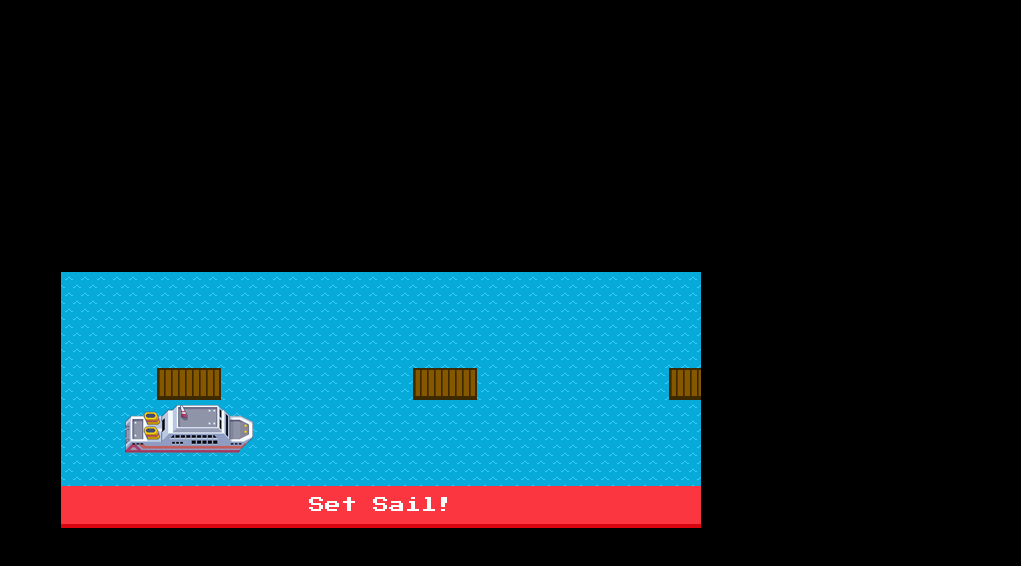
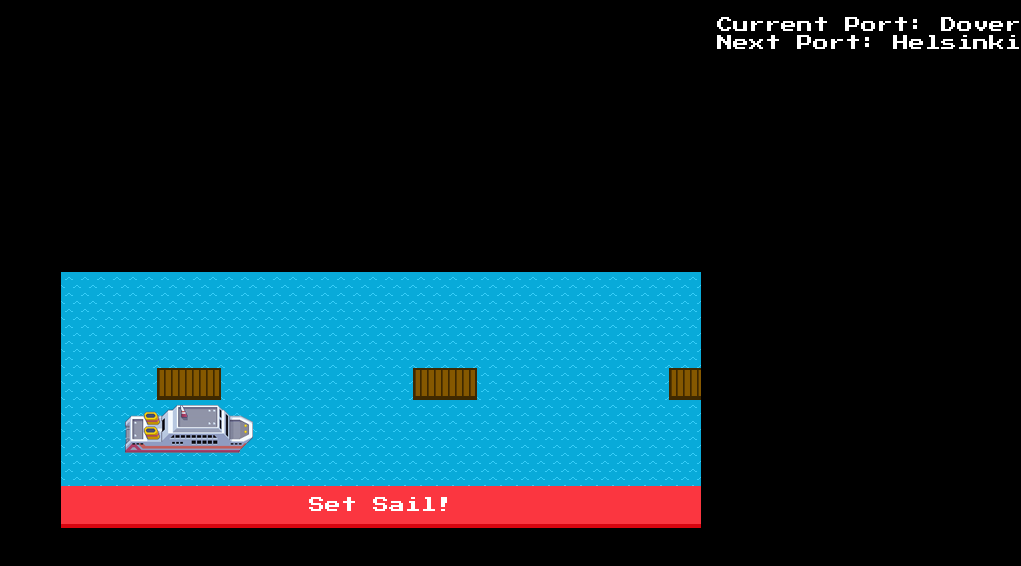
Before and after one commit to ruzla/cruise-ships, a website: page index.html in a window 1280 px wide. Shown: the whole page, without its empty margins (259-1280 px from the left). Drawn offline with Linux system fonts and the light colour scheme.

Commit message:
added hud

```diff
--- a/css/style.css
+++ b/css/style.css
@@ -66,3 +66,18 @@ body {
     border-top: 3px solid black;
     background-color: white;
 }
+
+#hud {
+    display: flex;
+    justify-content: flex-end;
+    flex-direction: column;
+    text-align: right;
+    padding: 16px;
+    font-family: 'Press Start 2P', cursive;
+    position: absolute;
+    width: 100%;
+    background-color: black;
+    color: white;
+    top: 0;
+
+}
--- a/index.html
+++ b/index.html
@@ -14,6 +14,11 @@
       <div id="ports"></div>
       <div id="ship"></div>
       <button id="sailButton">Set Sail!</button>
+    </div>
+
+    <div id="hud">
+      <div id="current"></div>
+      <div id="next"></div>
     </div>
 
     <script src="src/controller.js"></script>
--- a/src/controller.js
+++ b/src/controller.js
@@ -12,7 +12,8 @@
 
     let backgroundIndex = 0;
 
-    window.setInterval(() => {document.querySelector('#viewport').style.backgroundImage = `url('${backgrounds[backgroundIndex % backgrounds.length]}')`;
+    window.setInterval(() => {
+      document.querySelector('#viewport').style.backgroundImage = `url('${backgrounds[backgroundIndex % backgrounds.length]}')`;
       backgroundIndex += 1;
     }, 1000);
   };
@@ -20,6 +21,8 @@
   Controller.prototype.renderPorts = function renderPorts(ports) {
     const portsElement = document.querySelector('#ports');
     portsElement.style.width = '0px';
+
+    this.headsUpDisplay();
 
     ports.forEach((port, index) => {
       const newPortElement = document.createElement('div');
@@ -70,6 +73,7 @@
         ship.dock();
         this.renderMessage(`Docked at ${ship.currentPort.port}`);
         clearInterval(sailInterval);
+        this.headsUpDisplay();
       }
       shipElement.style.left = `${shipLeft + 1}px`;
     }, 20);
@@ -87,6 +91,21 @@
     }, 2000);
   };
 
+  Controller.prototype.headsUpDisplay = function headsUpDisplay() {
+    const ship = this.ship;
+    const currentPortIndex = ship.itinerary.ports.indexOf(ship.currentPort);
+    const nextPortIndex = currentPortIndex + 1;
+
+    const currentElement = document.querySelector('#current');
+    currentElement.id = 'current';
+    currentElement.innerHTML = `Current Port: ${ship.itinerary.ports[currentPortIndex].port}`;
+
+    const nextElement = document.querySelector('#next');
+    nextElement.id = 'next';
+    nextElement.innerHTML = `Next Port: ${ship.itinerary.ports[nextPortIndex].port}`;
+
+  };
+
 
   if (typeof module !== 'undefined' && module.exports) {
     module.exports = Controller;
```
